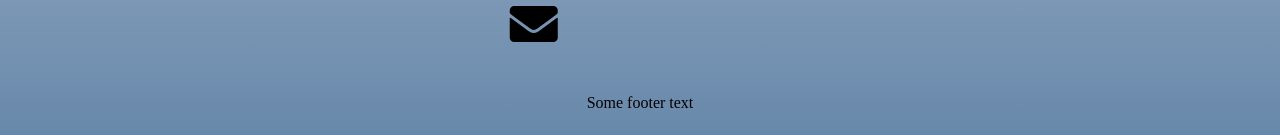
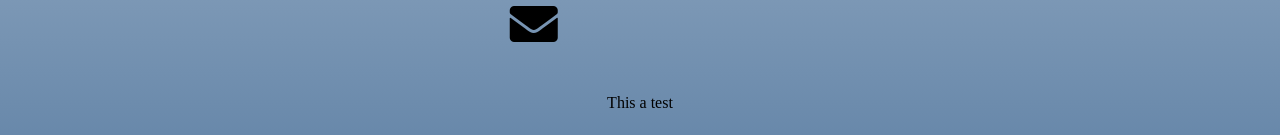
Before and after one commit to mwoolweaver/contigo, a Jekyll site: the page built from index.html, in a window 1280 px wide. Shown: the part 931-1066 px from the top of the page. Built offline with Jekyll 4.4.1, drawn with Linux system fonts in a browser that asks for light colours; nearby versions of some CDN libraries.

Commit message:
Update default.html

```diff
--- a/_layouts/default.html
+++ b/_layouts/default.html
@@ -8,7 +8,7 @@
             </header>
             {{ content }}
             <footer>
-                <p>Some footer text</p>
+                <p>This a test</p>
             </footer>
         </main>
     </body>
```
